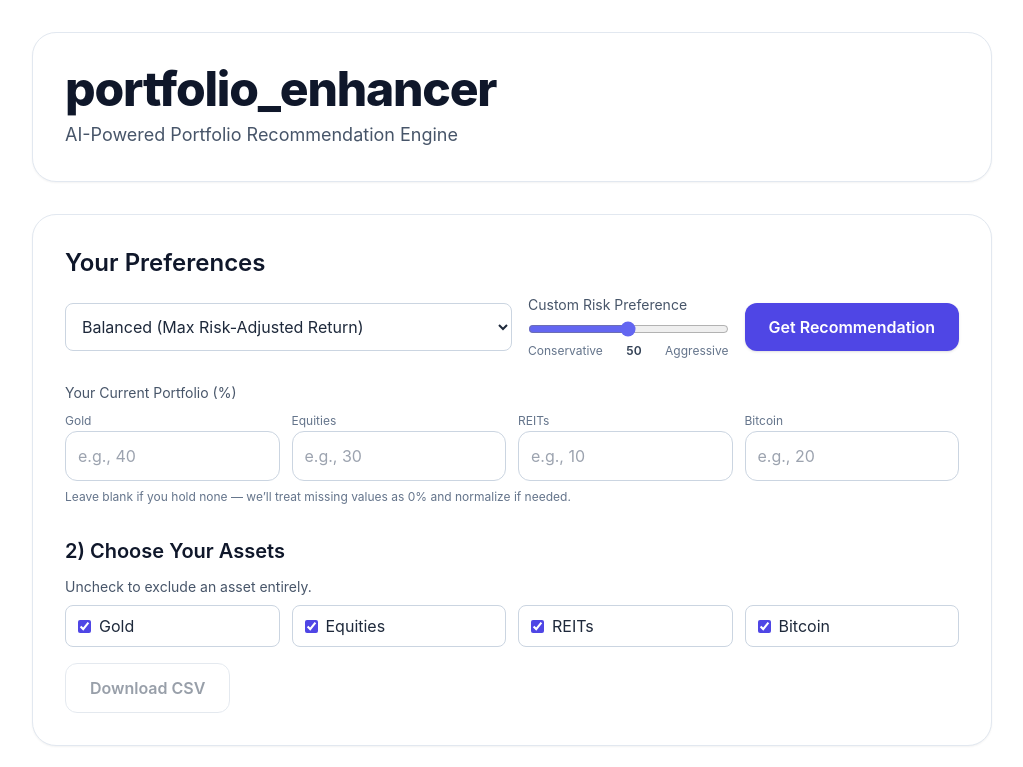
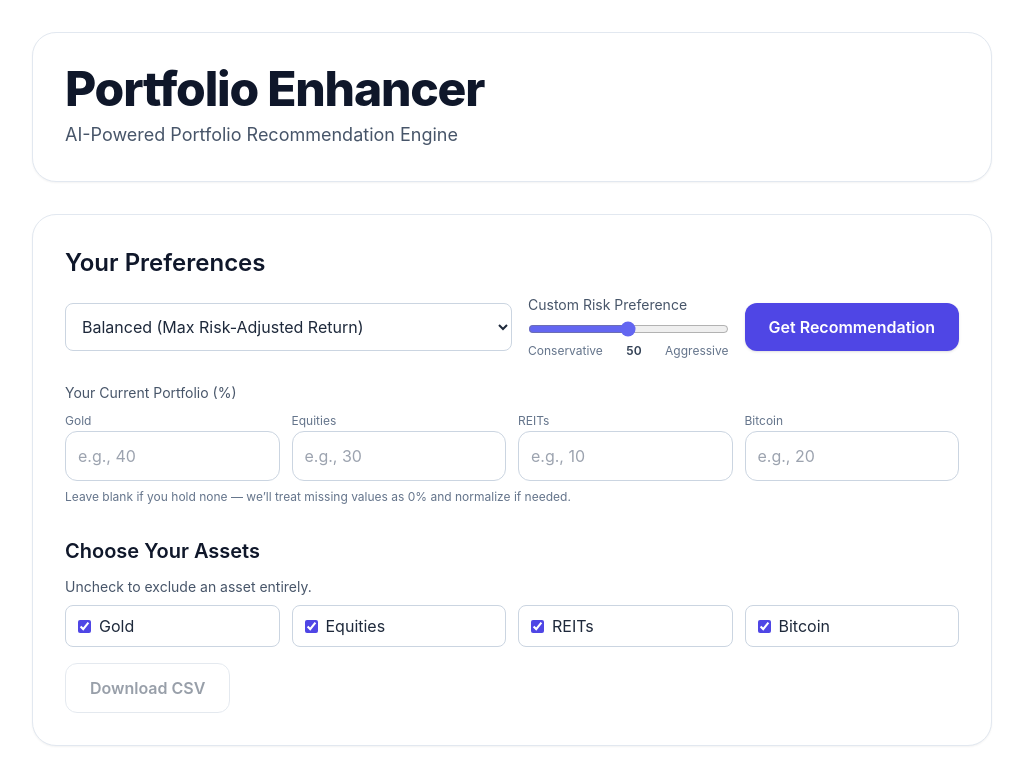
Before and after one commit to Aasrith26/AiPortfolioOptimizer, a plain HTML site: page index.html in a window 1280 px wide. Shown: the top 767 px of the page, without its empty margins (128-1151 px from the left). Drawn offline with nearby package versions, Linux system fonts and the light colour scheme.

Commit message:
Update index.html_2

```diff
--- a/index.html
+++ b/index.html
@@ -15,7 +15,7 @@
   <div class="container mx-auto p-4 md:p-8 max-w-5xl">
     <header class="mb-8">
       <div class="rounded-3xl bg-white border border-slate-200 p-6 md:p-8 shadow-sm">
-        <h1 class="text-4xl md:text-5xl font-extrabold tracking-tight text-slate-900">portfolio_enhancer</h1>
+        <h1 class="text-4xl md:text-5xl font-extrabold tracking-tight text-slate-900">Portfolio Enhancer</h1>
         <p class="text-slate-600 mt-2 text-lg">AI-Powered Portfolio Recommendation Engine</p>
       </div>
     </header>
@@ -75,7 +75,7 @@
           <p class="text-xs text-slate-500 mt-2">Leave blank if you hold none — we’ll treat missing values as 0% and normalize if needed.</p>
         </div>
 
-        <h3 class="text-xl font-semibold mt-8 mb-3 text-slate-900">2) Choose Your Assets</h3>
+        <h3 class="text-xl font-semibold mt-8 mb-3 text-slate-900">Choose Your Assets</h3>
         <p class="text-sm text-slate-600 mb-2">Uncheck to exclude an asset entirely.</p>
         <div id="asset-choices" class="grid grid-cols-2 md:grid-cols-4 gap-3">
           <label class="flex items-center gap-2 bg-white border border-slate-300 rounded-lg px-3 py-2">
```
